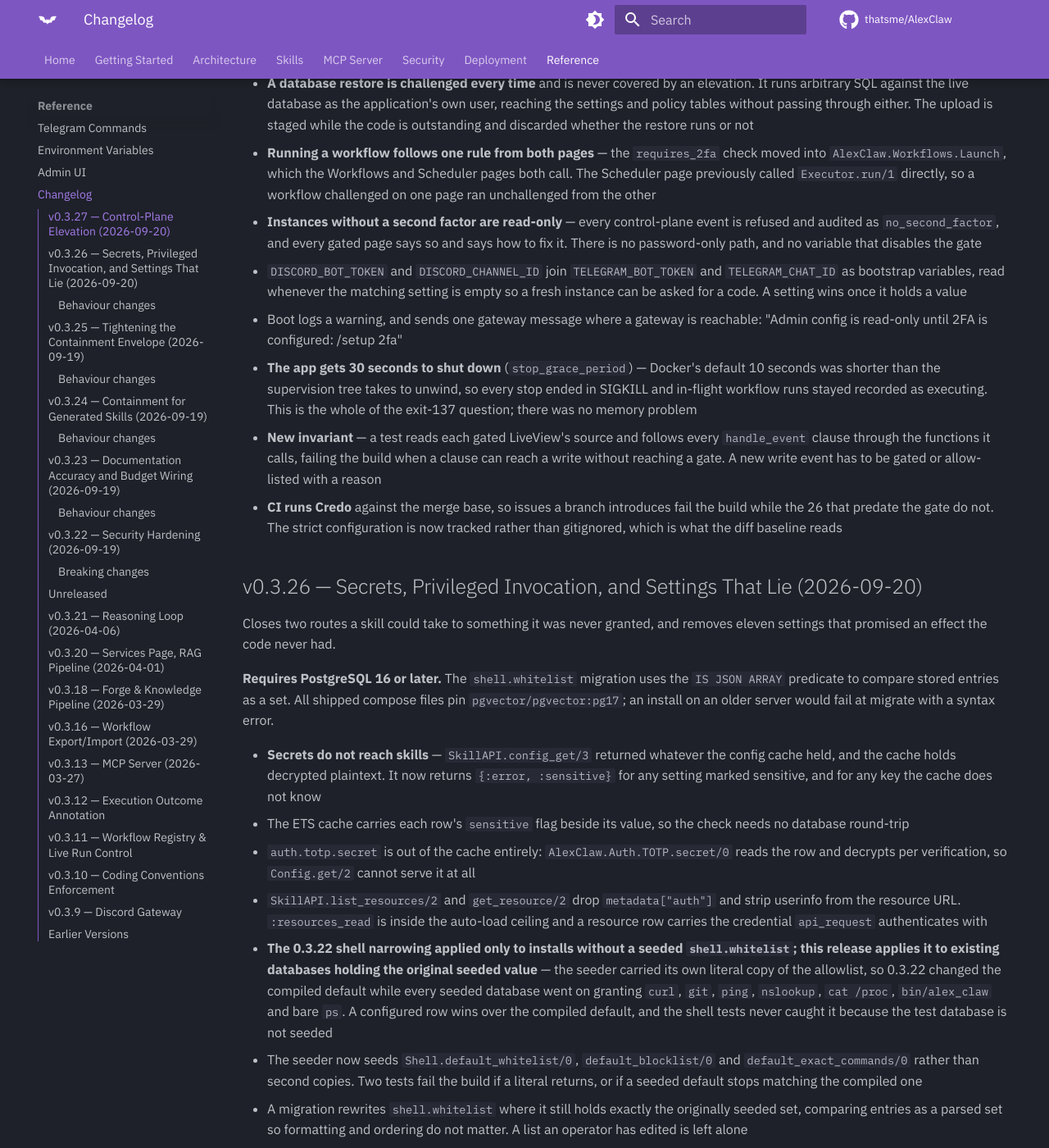
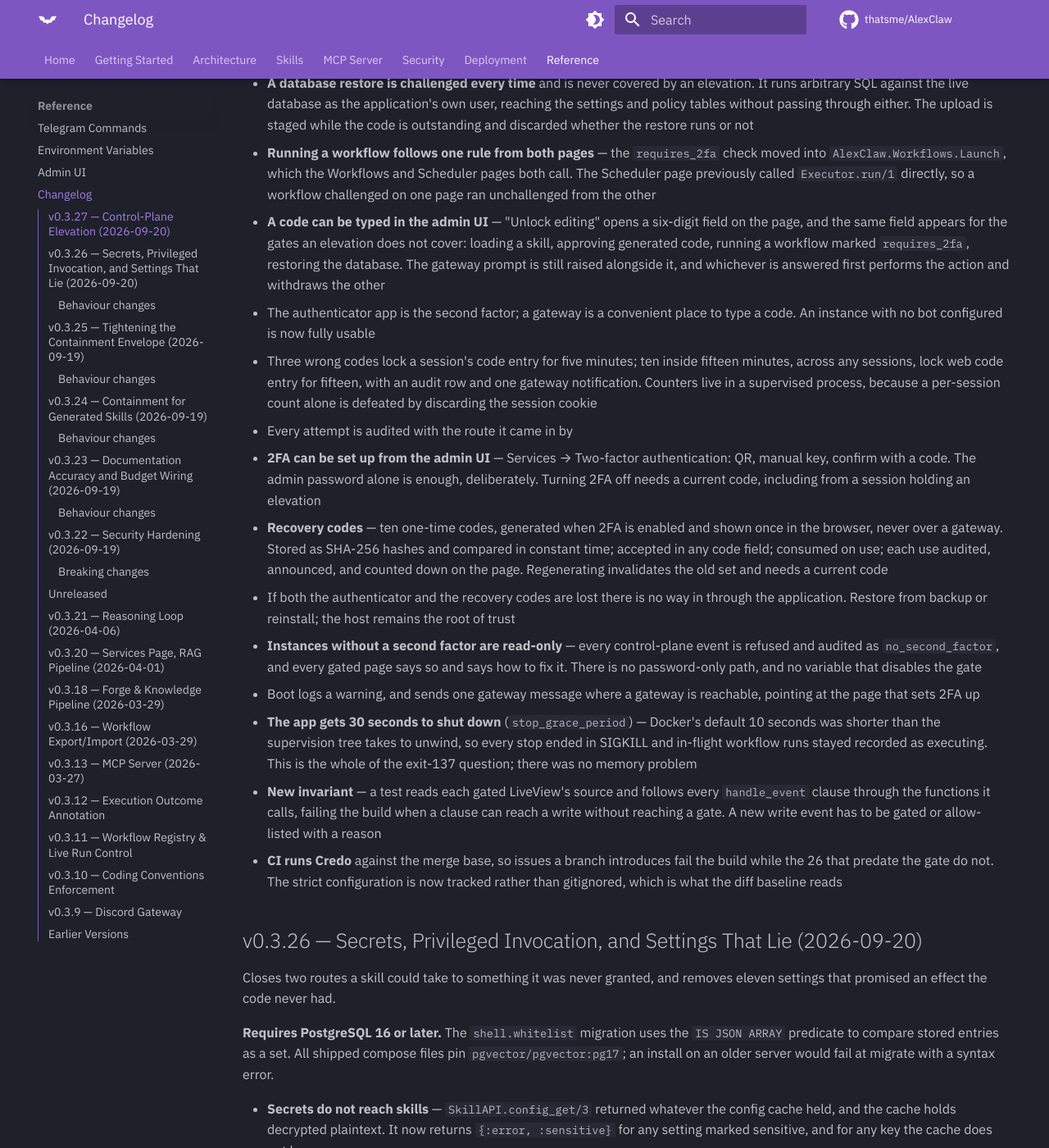
Before and after one commit to thatsme/AlexClaw, an MkDocs documentation site: the page built from docs/reference/changelog.md, in a window 1280 px wide and 1400 px high, scrolled down 934 px. Shown: the whole window at 82% size. Built offline with MkDocs 1.6.1 and Material for MkDocs 9.7.7, drawn with Linux system fonts in a browser that asks for light colours; comment, search, counter and statistics services are not loaded; some of the changed text lies outside the part shown.

Commit message:
docs(security): code entry, recovery codes, and the honest last resort
SECURITY.md gains three sections and loses a promise it should not have made.

Giving a code: either route checks the same code with the same replay guard,
and the authenticator is the second factor in both. The two brute-force limits
are written down with the reason there are two — a session identifier is a
cookie the caller sends, so a per-session count alone is defeated by discarding
it.

The trade-off is stated rather than implied: typing the code in the browser
means the password and the code are entered on the same device, which is how
most deployments work and is weaker than keeping them apart. The gateway route
stays for operators who want the code elsewhere. That is a deployment's choice,
and this document should not pretend the choice does not exist.

Recovery codes: shown once, never over a gateway, stored as hashes, consumed on
use, audited and announced, regenerated only with a current code.

And the part that is easy to leave out: if both the authenticator and the
recovery codes are gone, there is no way in through the application. A
mechanism that could restore access without either would be the weakest link
in this chapter, and an attacker would use that one. What remains is the host —
restore from backup or reinstall.

Changelog for 0.3.27 updated to match, and its opening now tells an upgrading
operator the first thing to do after enabling 2FA is save the codes.

1553 tests, 0 failures, including the documentation invariants that check the
modules and settings these pages name.

```diff
--- a/docs/reference/changelog.md
+++ b/docs/reference/changelog.md
@@ -5,11 +5,11 @@
 **BEHAVIOUR CHANGE — without 2FA configured, the admin control plane is
 read-only.** Configuration, authorization policies, LLM providers, API
 resources, cluster membership, workflow edits and database restores are all
-refused until a second factor exists. Configure a gateway with
-`TELEGRAM_BOT_TOKEN` / `TELEGRAM_CHAT_ID` or `DISCORD_BOT_TOKEN` /
-`DISCORD_CHANNEL_ID`, run `/setup 2fa` there, and the control plane opens to
-elevation. An upgrade on an instance without 2FA will find its admin pages
-read-only until that is done.
+refused until a second factor exists. Set it up under Services → Two-factor
+authentication, or with `/setup 2fa` on a gateway, and the control plane opens
+to elevation. An upgrade on an instance without 2FA will find its admin pages
+read-only until that is done, and the first thing to do after setting it up is
+save the recovery codes it shows once.
 
 The admin password authenticated a session and authorised everything that
 session could reach. `config.ex` and `policies.ex` called no gate at all, so a
@@ -49,16 +49,38 @@ shell narrowing, the MCP denials and the 2FA settings shipped in 0.3.22 through
   Scheduler pages both call. The Scheduler page previously called
   `Executor.run/1` directly, so a workflow challenged on one page ran unchallenged
   from the other
+- **A code can be typed in the admin UI** — "Unlock editing" opens a six-digit
+  field on the page, and the same field appears for the gates an elevation does
+  not cover: loading a skill, approving generated code, running a workflow
+  marked `requires_2fa`, restoring the database. The gateway prompt is still
+  raised alongside it, and whichever is answered first performs the action and
+  withdraws the other
+  - The authenticator app is the second factor; a gateway is a convenient place
+    to type a code. An instance with no bot configured is now fully usable
+  - Three wrong codes lock a session's code entry for five minutes; ten inside
+    fifteen minutes, across any sessions, lock web code entry for fifteen, with
+    an audit row and one gateway notification. Counters live in a supervised
+    process, because a per-session count alone is defeated by discarding the
+    session cookie
+  - Every attempt is audited with the route it came in by
+- **2FA can be set up from the admin UI** — Services → Two-factor
+  authentication: QR, manual key, confirm with a code. The admin password alone
+  is enough, deliberately. Turning 2FA off needs a current code, including from
+  a session holding an elevation
+- **Recovery codes** — ten one-time codes, generated when 2FA is enabled and
+  shown once in the browser, never over a gateway. Stored as SHA-256 hashes and
+  compared in constant time; accepted in any code field; consumed on use; each
+  use audited, announced, and counted down on the page. Regenerating invalidates
+  the old set and needs a current code
+  - If both the authenticator and the recovery codes are lost there is no way in
+    through the application. Restore from backup or reinstall; the host remains
+    the root of trust
 - **Instances without a second factor are read-only** — every control-plane
   event is refused and audited as `no_second_factor`, and every gated page says
   so and says how to fix it. There is no password-only path, and no variable
   that disables the gate
-  - `DISCORD_BOT_TOKEN` and `DISCORD_CHANNEL_ID` join `TELEGRAM_BOT_TOKEN` and
-    `TELEGRAM_CHAT_ID` as bootstrap variables, read whenever the matching
-    setting is empty so a fresh instance can be asked for a code. A setting wins
-    once it holds a value
   - Boot logs a warning, and sends one gateway message where a gateway is
-    reachable: "Admin config is read-only until 2FA is configured: /setup 2fa"
+    reachable, pointing at the page that sets 2FA up
 - **The app gets 30 seconds to shut down** (`stop_grace_period`) — Docker's
   default 10 seconds was shorter than the supervision tree takes to unwind, so
   every stop ended in SIGKILL and in-flight workflow runs stayed recorded as
```
Also changed, not shown: SECURITY.md (+61 -0 lines).
